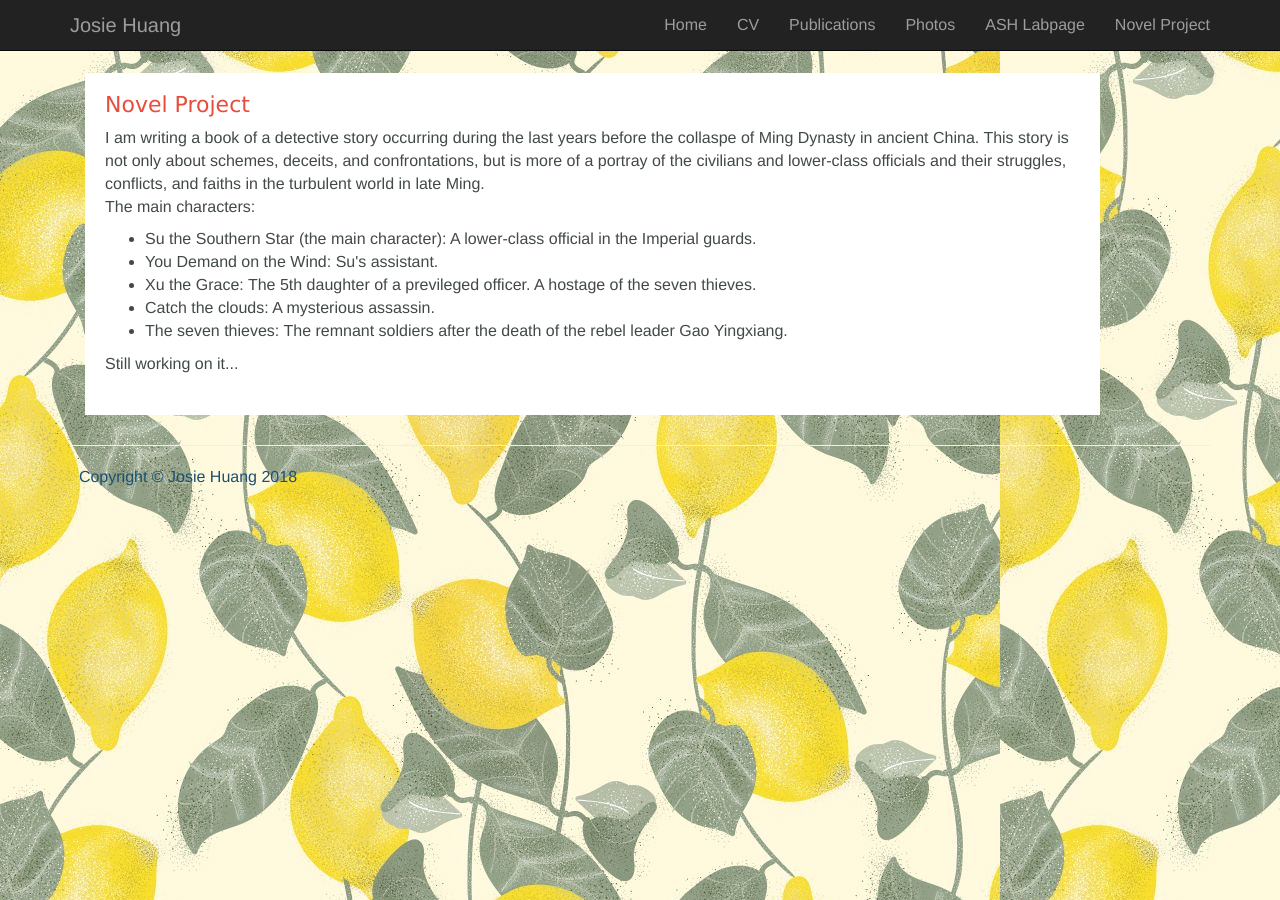
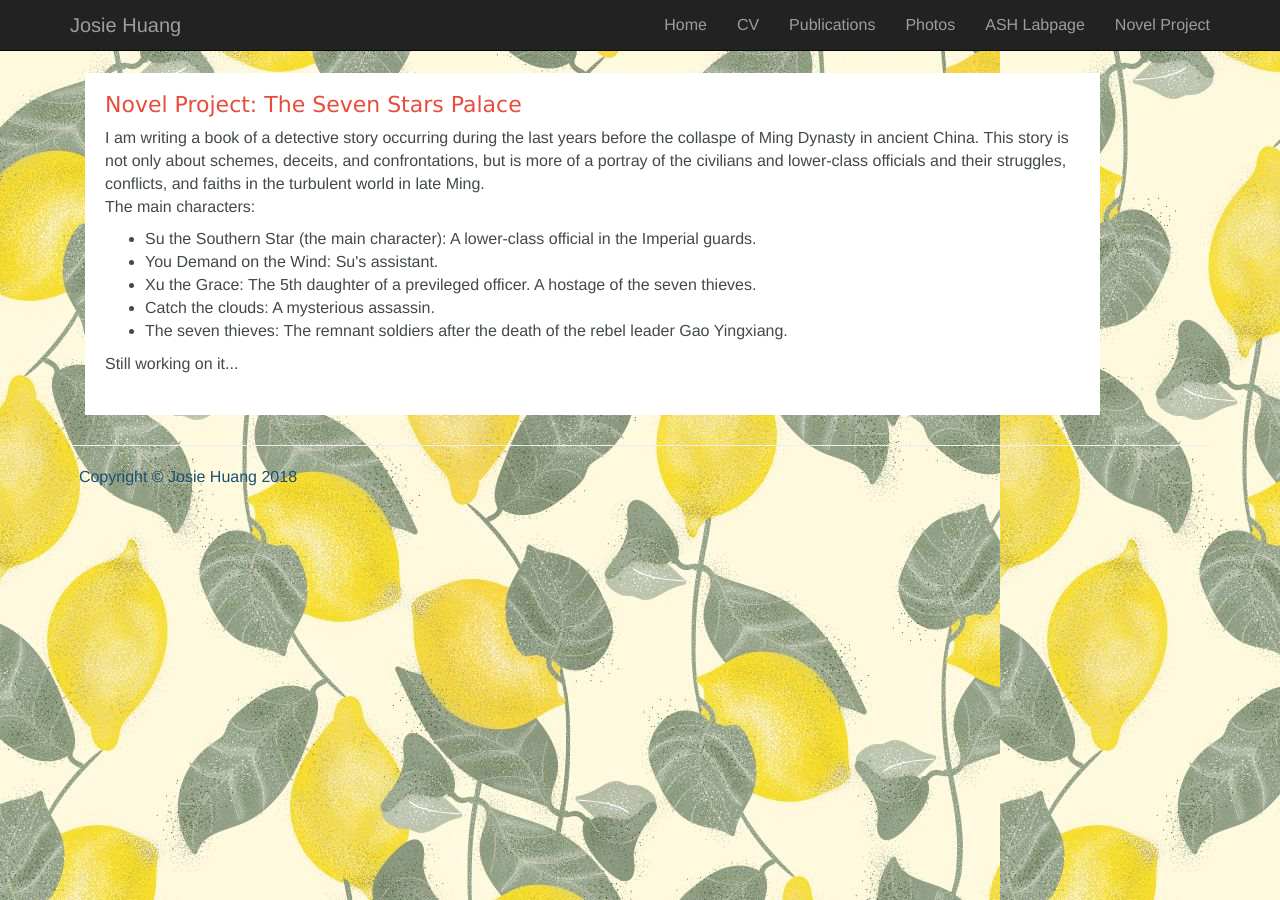
Before and after one commit to josie-shuang/josie-shuang.github.io, a Jekyll site: the page built from novel.html, in a window 1280 px wide. Built offline with Jekyll 4.4.1, drawn with Linux system fonts in a browser that asks for light colours.

Commit message:
Update novel.html

```diff
--- a/novel.html
+++ b/novel.html
@@ -8,7 +8,7 @@ layout: default
 	     <div class="col-md-11 rightBorder">     <!-- define the position, grid border=11 -->
 			<div class="rounded_panel txt_lightgrey">
 			 	<div class="top-rounded-panel grey-bg">
-					<h1> Novel Project </h1>
+					<h1> Novel Project: The Seven Stars Palace </h1>
 			 	</div>
 			 	<div class="content-rounded-panel">
 					<p>I am writing a book of a detective story occurring during the last years before the collaspe of
```
